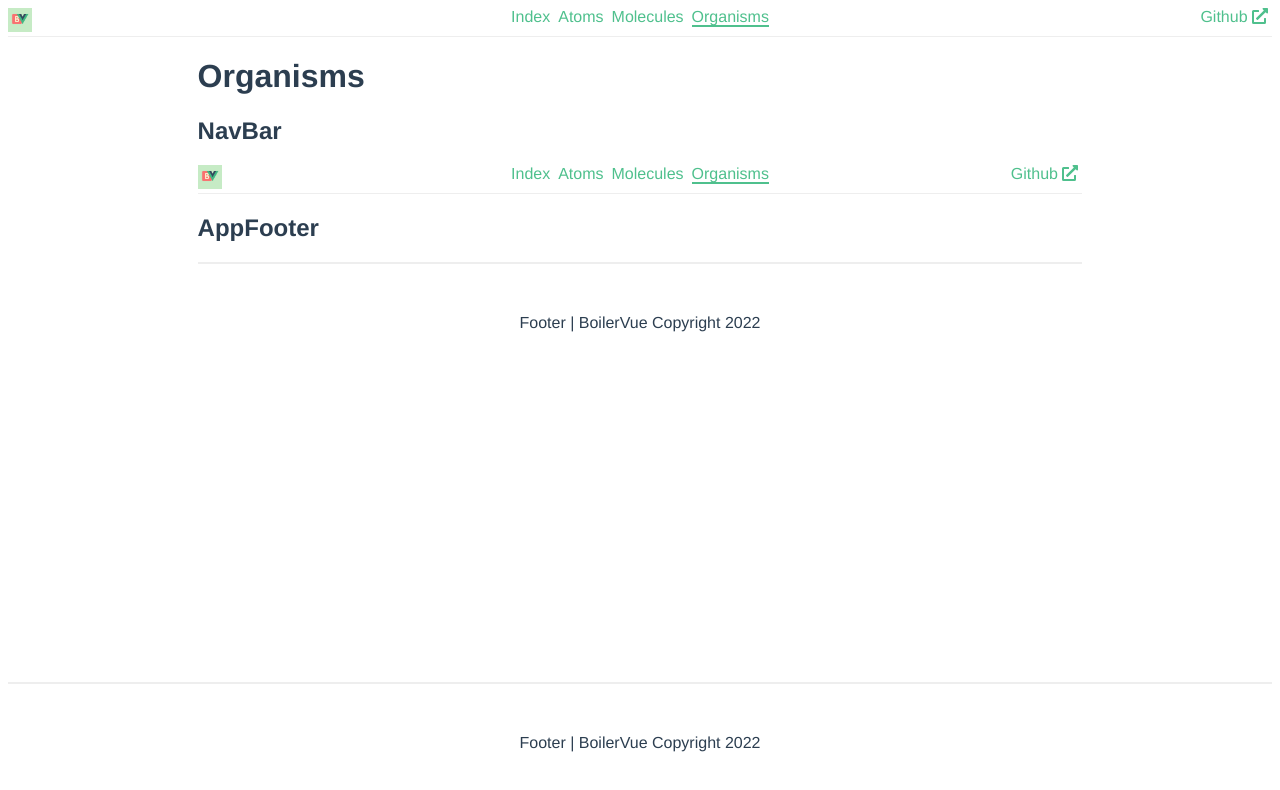
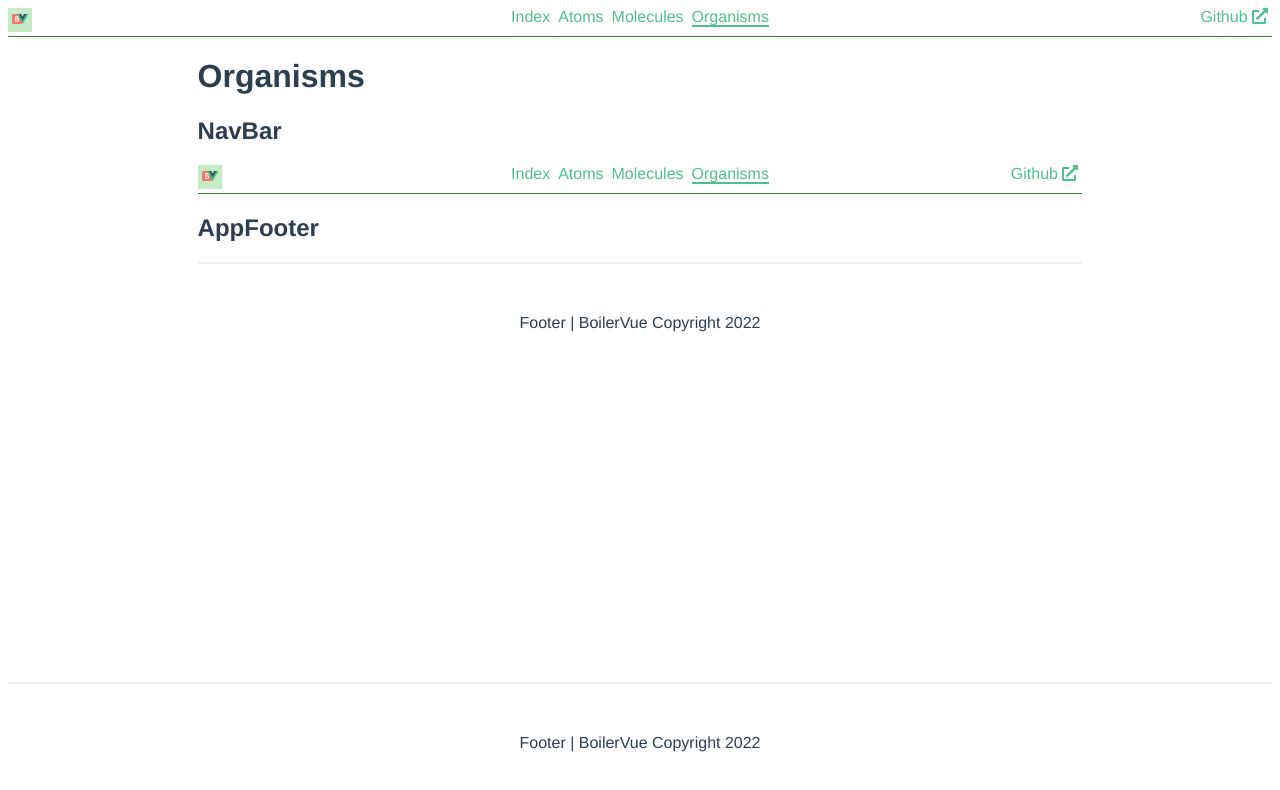
Before and after one commit to kostastepetes/boilervue-atomic-design-system, a Vue app: page /boilervue-atomic-design-system/organisms in a window 1280 px wide. Shown: the top 790 px of the page. Built offline with nearby package versions, Linux system fonts and the light colour scheme.

Commit message:
navbar colors

```diff
--- a/src/components/organisms/NavBar.vue
+++ b/src/components/organisms/NavBar.vue
@@ -58,7 +58,7 @@ export default {
 <!-- Add "scoped" attribute to limit CSS to this component only -->
 <style scoped>
 .nav-bar {
-  border-bottom: 1px solid #eee;
+  border-bottom: 1px solid rgb(60, 130, 65);
   display: flex;
 }
 .left {
```
